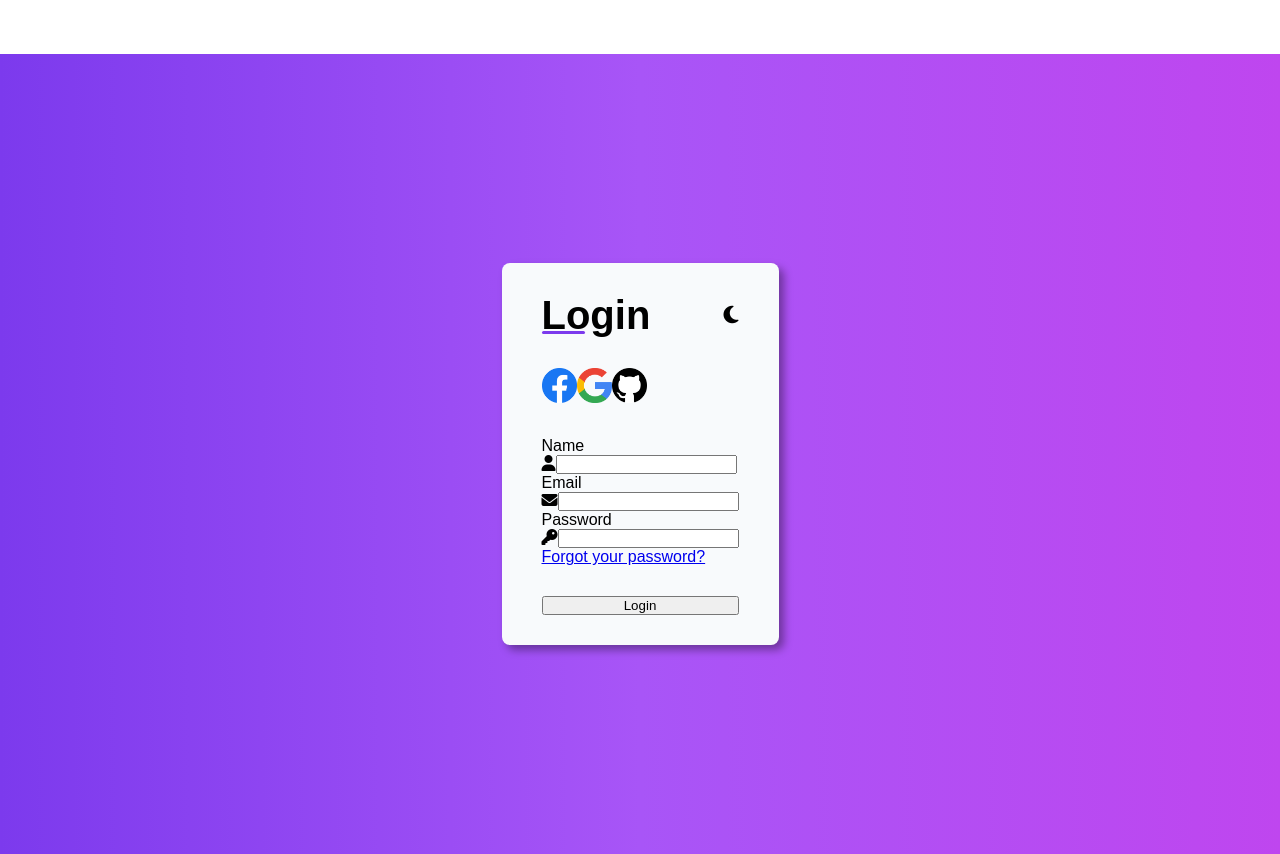
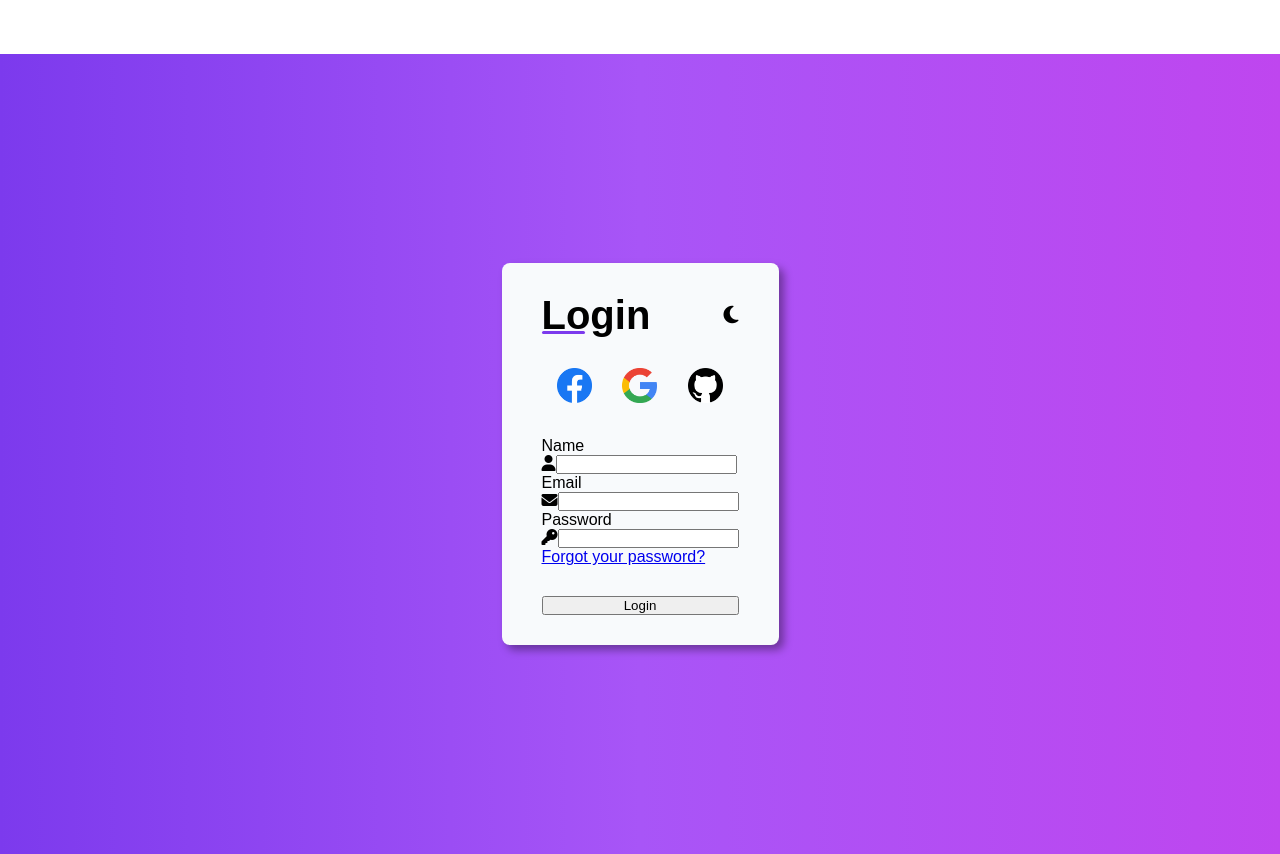
Before and after one commit to WilliamSilvaOliveiraa/Login-form-with-dark-and-light-theme, a Vue app: page / in a window 1280 px wide. Built offline with nearby package versions, Linux system fonts and the light colour scheme; a web font is replaced by a local one.

Commit message:
Estilização dos ícones de social media

```diff
--- a/src/components/LoginForm.vue
+++ b/src/components/LoginForm.vue
@@ -108,8 +108,17 @@ root {
   justify-content: center;
 }
 
+#social_media {
+  display: flex;
+  justify-content: space-around;
+}
+
 #social_media img {
   width: 35px;
+}
+
+#social_media img:hover {
+  transform: scale(1.2);
 }
 
 #login_form {
```
